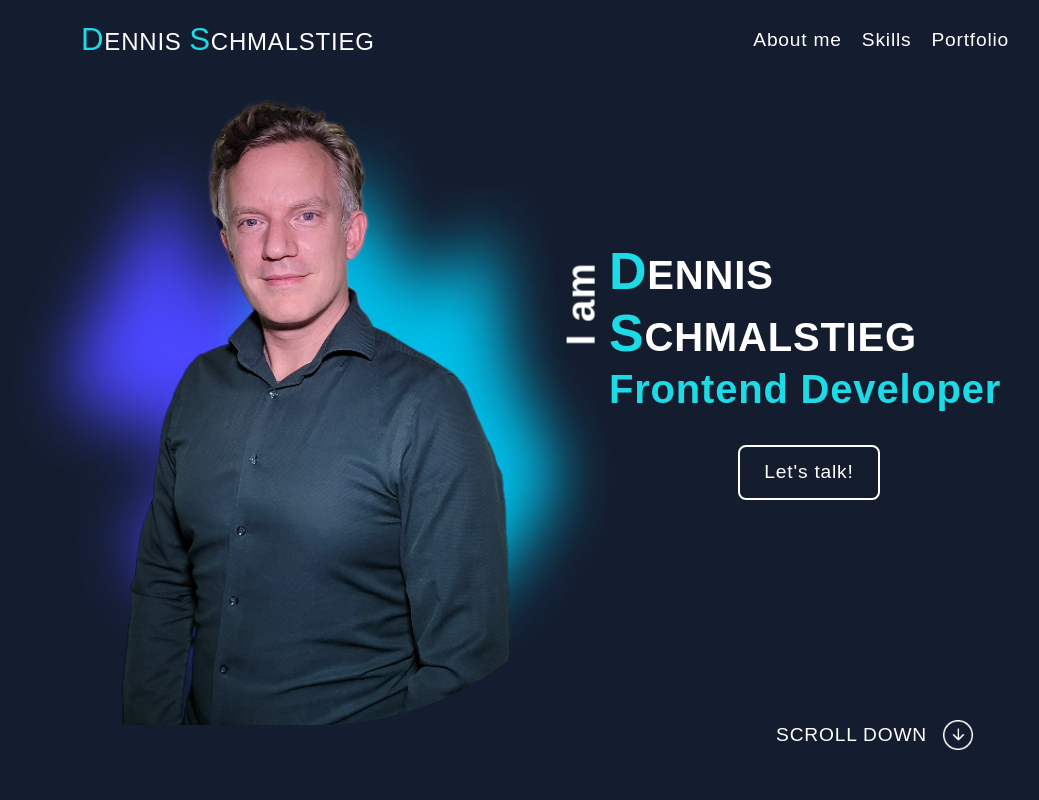
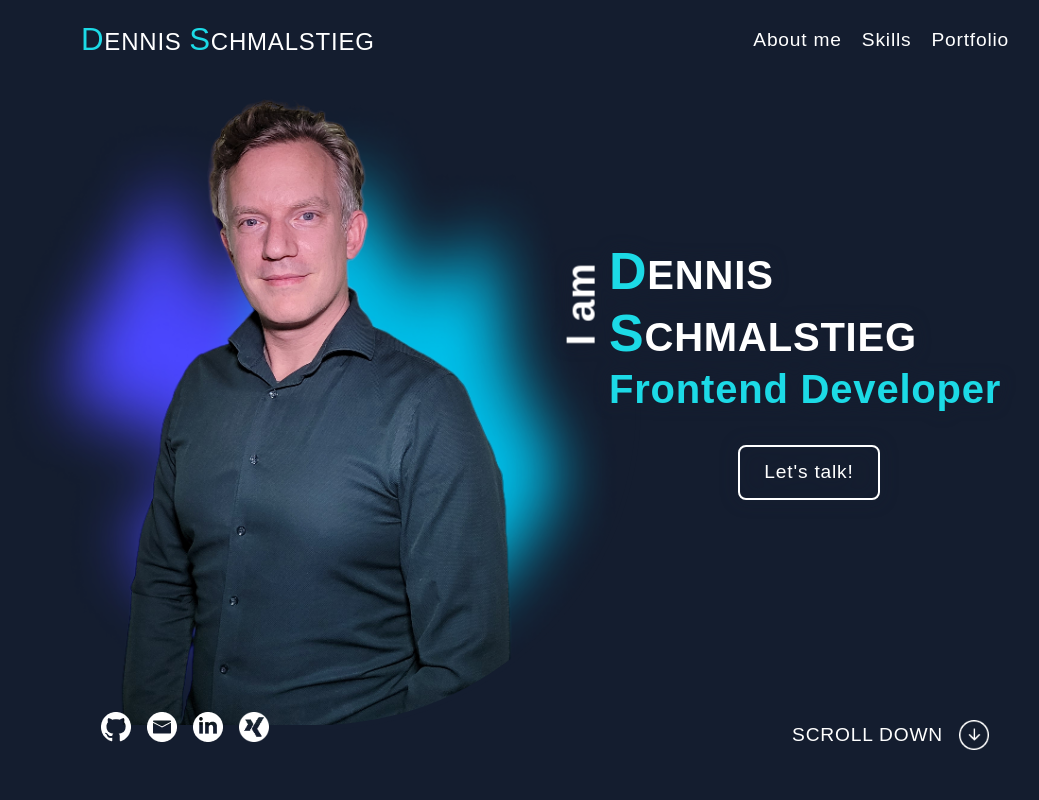
Before and after one commit to felianfilian/portfolio, an Angular app: page / in a window 1280 px wide. Shown: the top 800 px of the page, without its empty margins (95-1134 px from the left). Built offline with nearby package versions, Linux system fonts and the light colour scheme.

Commit message:
burger menu

```diff
--- a/src/app/header/header.component.html
+++ b/src/app/header/header.component.html
@@ -5,9 +5,9 @@
       <span class="first-letter">S</span>CHMALSTIEG
     </div>
     <img
-      src="./assets/buttons/down_white.png"
+      src="./assets/icons/menü-50.png"
       class="menu-burger"
-      onclick="alert('MENU')"
+      onclick="showMenu()"
     />
     <div id="main-menu">
       <button class="menu-close">X</button>
--- a/src/app/header/header.component.scss
+++ b/src/app/header/header.component.scss
@@ -8,7 +8,7 @@
   justify-content: center;
 
   width: 100%;
-  height: 10vh;
+  min-height: 10vh;
 
   padding: 12px 0px;
 
@@ -31,6 +31,9 @@
 
 .menu-burger {
   display: none;
+  width: 36px;
+  height: 36px;
+  cursor: pointer;
 }
 
 #main-menu a {
--- a/src/app/header/header.component.ts
+++ b/src/app/header/header.component.ts
@@ -3,8 +3,14 @@ import { Component } from '@angular/core';
 @Component({
   selector: 'app-header',
   templateUrl: './header.component.html',
-  styleUrls: ['./header.component.scss']
+  styleUrls: ['./header.component.scss'],
 })
 export class HeaderComponent {
-
+  showMenu() {
+    alert('show');
+    let mainMenu = document.getElementById('main-menu');
+    if (mainMenu != null) {
+      mainMenu.style.display = 'flex';
+    }
+  }
 }
--- a/src/app/section01-hero/section01-hero.component.html
+++ b/src/app/section01-hero/section01-hero.component.html
@@ -18,6 +18,20 @@
         alt="ds_profile"
       />
     </div>
+    <div class="social-buttons">
+      <a href="https://github.com/felianfilian" target="_blank">
+        <img src="./assets/social_icons/icon_git.png" alt="git" />
+      </a>
+      <a href="mailto:info@dennis-schmalstieg.de" target="_blank">
+        <img src="./assets/social_icons/icon_mail.png" alt="mail" />
+      </a>
+      <a href="https://www.linkedin.com/in/dennis-schmalstieg" target="_blank">
+        <img src="./assets/social_icons/icon_linkedin.png" alt="linkedin" />
+      </a>
+      <a href="https://www.xing.com/profile/Dennis_Schmalstieg" target="_blank">
+        <img src="./assets/social_icons/icon_xing.png" alt="xing" />
+      </a>
+    </div>
     <div class="scroll-info">
       <span>SCROLL DOWN</span>
       <img class="icon-down" src="./assets/buttons/down_white.png" alt="" />
--- a/src/app/section01-hero/section01-hero.component.scss
+++ b/src/app/section01-hero/section01-hero.component.scss
@@ -55,12 +55,22 @@
 
   display: flex;
   align-items: center;
+  gap: 16px;
+}
+
+.social-buttons {
+  position: absolute;
+  bottom: 50px;
+  left: 20px;
+
+  display: flex;
+  align-items: center;
+  gap: 16px;
 }
 
 .icon-down {
   width: 30px;
   height: 30px;
-  padding: 0 16px;
 }
 
 @media (max-width: 768px) {
@@ -85,7 +95,14 @@
   .img-profile {
     width: auto;
   }
-  .scroll-info {
+  .scroll-info,
+  .social-buttons {
     bottom: 20px;
   }
 }
+
+@media (max-width: 450px) {
+  .social-buttons {
+    display: none;
+  }
+}
--- a/src/styles.scss
+++ b/src/styles.scss
@@ -47,6 +47,15 @@ p {
 
 section {
   margin-top: 32px 0;
+}
+
+.d-none {
+  display: none;
+}
+
+.my-8 {
+  margin-top: 8px;
+  margin-bottom: 8px;
 }
 
 .my-16 {
```
Also changed, not shown: src/assets/icons/menü-50.png (added).
